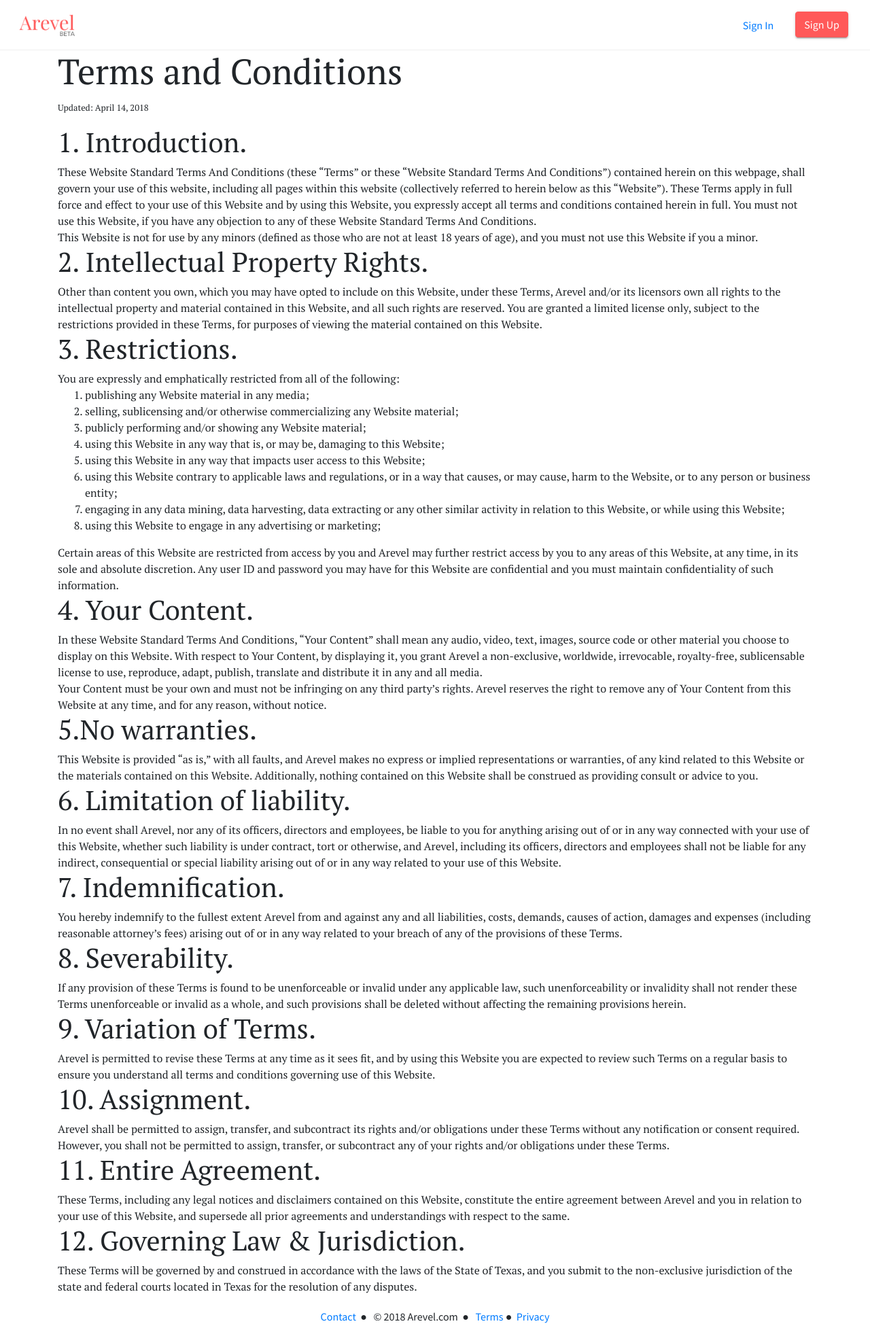
After one commit to Feni/av0, a Django app: template templates/legal/terms.html in a window 1280 px wide. The commit adds this page. Shown: the whole page at 68% size. Run offline with Django 3.2, Linux system fonts and the light colour scheme; the template is opened without the code that fills it, so the values that code supplies are empty; some libraries are stand-ins or nearby versions.

Commit message:
Adding some legal pages

```diff
--- a/arevel/urls.py
+++ b/arevel/urls.py
@@ -1,5 +1,6 @@
 from django.conf.urls import include, url
 from django.contrib import admin
+from django.views.generic import TemplateView
 
 from workspace.views import landing, demo, config, ycdemo
 
@@ -14,4 +15,7 @@ urlpatterns = [
 
     url(r'^demo\/?', demo),
 
+    url(r'^terms\/?$', TemplateView.as_view(template_name="legal/terms.html")),
+    url(r'^privacy\/?$', TemplateView.as_view(template_name="legal/privacy.html")),
+
 ]
--- a/static/css/main.css
+++ b/static/css/main.css
@@ -434,3 +434,13 @@ ul.unstyled {
     font-style: italic;
     padding: 1.25rem 0;
 }
+
+#terms, #privacy {
+    font-family: 'PT Serif', serif;
+}
+
+footer {
+    margin-top: 20px;
+    margin-bottom: 5px;
+    text-align: center;
+}
--- a/static/ts/components/CellEdit.vue
+++ b/static/ts/components/CellEdit.vue
@@ -75,7 +75,7 @@ export default Vue.component('CellEdit', {
                 "edit": true,
                 "list-group-item": true,
                 "DataRow--rootChild": this.cell.isRootChild()
-            }
+            };
             classes[typeClass] = true;
             classes[cellClass] = true;
             return classes;
@@ -87,6 +87,7 @@ export default Vue.component('CellEdit', {
             e.stopPropagation();
         },
         save: function(e: Event) {
+            this.cell.markStale();  // Just force a recomputation on save.
             this.$store.commit("setEdit", null);
             e.stopPropagation();
         }
--- a/templates/base.html
+++ b/templates/base.html
@@ -43,7 +43,6 @@
         {% include "_analytics_head.html" %}
     {% endif %}
 
-
 </head>
 <body>
 {% block body %}
@@ -61,8 +60,21 @@
         {% include "_analytics.html" %}
     {% endif %}
 
- {% endblock %}
+{% endblock %}
 
+
+{% block footer %}
+<footer>
+
+    <!-- TODO contact and terms -->
+    <a href="mailto:hello@arevel.com">Contact</a>
+    &nbsp;&#9679; &nbsp;
+    © 2018 Arevel.com
+
+    &nbsp;&#9679; &nbsp;
+    <a href="/terms">Terms</a>&nbsp;&#9679; &nbsp;<a href="/privacy">Privacy</a>
+</footer>
+{% endblock %}
 
 
 {% block extra_body %}
@@ -70,7 +82,5 @@
 
 
 
-
-
 </body>
 </html>
--- /dev/null
+++ b/templates/legal/terms.html
@@ -0,0 +1,103 @@
+{% extends "base.html" %}
+
+{% block extra_css %}
+    <link href="https://fonts.googleapis.com/css?family=PT+Serif" rel="stylesheet">
+{% endblock %}
+
+{% block content %}
+    <div class="container" id="terms">
+    <h1>Terms and Conditions</h1>
+    <small>Updated: April 14, 2018</small>
+    <p>
+    <h2>1. Introduction.</h2>
+
+    These Website Standard Terms And Conditions (these “Terms” or these “Website Standard Terms And Conditions”) contained herein on this webpage, shall govern your use of this website, including all pages within this website (collectively referred to herein below as this “Website”).
+    These Terms apply in full force and effect to your use of this Website and by using this Website, you expressly accept all terms and conditions contained herein in full.
+    You must not use this Website, if you have any objection to any of these Website Standard Terms And Conditions.
+    <br>
+    This Website is not for use by any minors (defined as those who are not at least 18 years of age), and you must not use this Website if you a minor.
+    <br>
+
+
+    <h2>2. Intellectual Property Rights.</h2>
+
+    Other than content you own, which you may have opted to include on this Website, under these Terms, Arevel and/or its licensors own all rights to the intellectual property and material contained in this Website, and all such rights are reserved.
+
+    You are granted a limited license only, subject to the restrictions provided in these Terms, for purposes of viewing the material contained on this Website.
+
+
+    <h2>3. Restrictions.</h2>
+
+    You are expressly and emphatically restricted from all of the following:
+
+    <ol>
+        <li>publishing any Website material in any media;</li>
+
+        <li>selling, sublicensing and/or otherwise commercializing any Website material;</li>
+
+        <li>publicly performing and/or showing any Website material;</li>
+
+        <li>using this Website in any way that is, or may be, damaging to this Website;</li>
+
+        <li>using this Website in any way that impacts user access to this Website;</li>
+
+        <li>using this Website contrary to applicable laws and regulations, or in a way that causes, or may cause, harm to the Website, or to any person or business entity;</li>
+
+        <li>engaging in any data mining, data harvesting, data extracting or any other similar activity in relation to this Website, or while using this Website;</li>
+
+        <li>using this Website to engage in any advertising or marketing;</li>
+    </ol>
+Certain areas of this Website are restricted from access by you and Arevel may further restrict access by you to any areas of this Website, at any time, in its sole and absolute discretion.  Any user ID and password you may have for this Website are confidential and you must maintain confidentiality of such information.
+
+
+    <h2>4. Your Content.</h2>
+
+In these Website Standard Terms And Conditions, “Your Content” shall mean any audio, video, text, images, source code or other material you choose to display on this Website. With respect to Your Content, by displaying it, you grant Arevel a non-exclusive, worldwide, irrevocable, royalty-free, sublicensable license to use, reproduce, adapt, publish, translate and distribute it in any and all media.
+    <br>
+
+Your Content must be your own and must not be infringing on any third party’s rights. Arevel reserves the right to remove any of Your Content from this Website at any time, and for any reason, without notice.
+
+
+    <h2>5.No warranties.</h2>
+
+This Website is provided “as is,” with all faults, and Arevel makes no express or implied representations or warranties, of any kind related to this Website or the materials contained on this Website. Additionally, nothing contained on this Website shall be construed as providing consult or advice to you.
+
+
+    <h2>6. Limitation of liability.</h2>
+
+In no event shall Arevel, nor any of its officers, directors and employees, be liable to you for anything arising out of or in any way connected with your use of this Website, whether such liability is under contract, tort or otherwise, and Arevel, including its officers, directors and employees shall not be liable for any indirect, consequential or special liability arising out of or in any way related to your use of this Website.
+
+
+    <h2>7. Indemnification.</h2>
+
+You hereby indemnify to the fullest extent Arevel from and against any and all liabilities, costs, demands, causes of action, damages and expenses (including reasonable attorney’s fees) arising out of or in any way related to your breach of any of the provisions of these Terms.
+
+    <h2>8. Severability.</h2>
+
+    If any provision of these Terms is found to be unenforceable or invalid under any applicable law, such unenforceability or invalidity shall not render these Terms unenforceable or invalid as a whole, and such provisions shall be deleted without affecting the remaining provisions herein.
+
+    <h2>9. Variation of Terms.</h2>
+
+    Arevel is permitted to revise these Terms at any time as it sees fit, and by using this Website you are expected to review such Terms on a regular basis to ensure you understand all terms and conditions governing use of this Website.
+
+
+    <h2>10. Assignment.</h2>
+
+    Arevel shall be permitted to assign, transfer, and subcontract its rights and/or obligations under these Terms without any notification or consent required. However, you shall not be permitted to assign, transfer, or subcontract any of your rights and/or obligations under these Terms.
+
+
+    <h2>11. Entire Agreement.</h2>
+
+    These Terms, including any legal notices and disclaimers contained on this Website, constitute the entire agreement between Arevel and you in relation to your use of this Website, and supersede all prior agreements and understandings with respect to the same.
+
+
+    <h2>12. Governing Law & Jurisdiction.</h2>
+
+    These Terms will be governed by and construed in accordance with the laws of the State of Texas, and you submit to the non-exclusive jurisdiction of the state and federal courts located in Texas for the resolution of any disputes.
+
+
+
+    </p>
+    </div>
+
+{% endblock %}
```
Also changed, not shown: static/ts/utils.ts (+7 -5 lines), templates/legal/privacy.html (added, +13 -0 lines).
